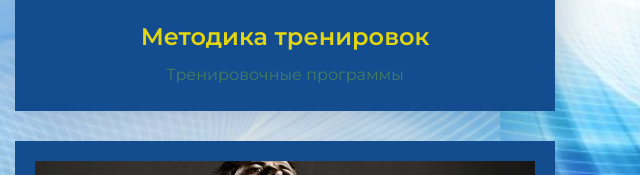
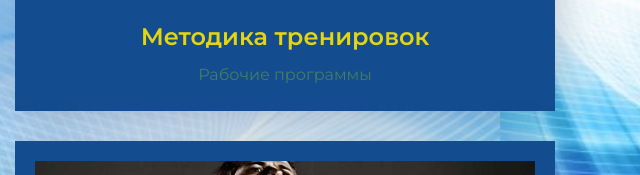
Before and after one commit to PavelName/NewProjekt, a plain HTML site: page index.html in a window 1280 px wide. Shown: the part 1465-1640 px from the top of the page, 640-1280 px from the left. Drawn offline with Linux system fonts and the light colour scheme.

Commit message:
Рабочие программы

```diff
--- a/index.html
+++ b/index.html
@@ -64,7 +64,7 @@
         <a href="programs.html" id="methodology" class="card_link">
             <img class="card_img" src="./img/portfolio/heavy-weights.jpg" alt="Многостраничный сайт">
             <h3 class="card_title">Методика тренировок</h3>
-            <p>Тренировочные программы</p>
+            <p>Рабочие программы</p>
         </a>
      </div>
            <!-- //Card -->
```
